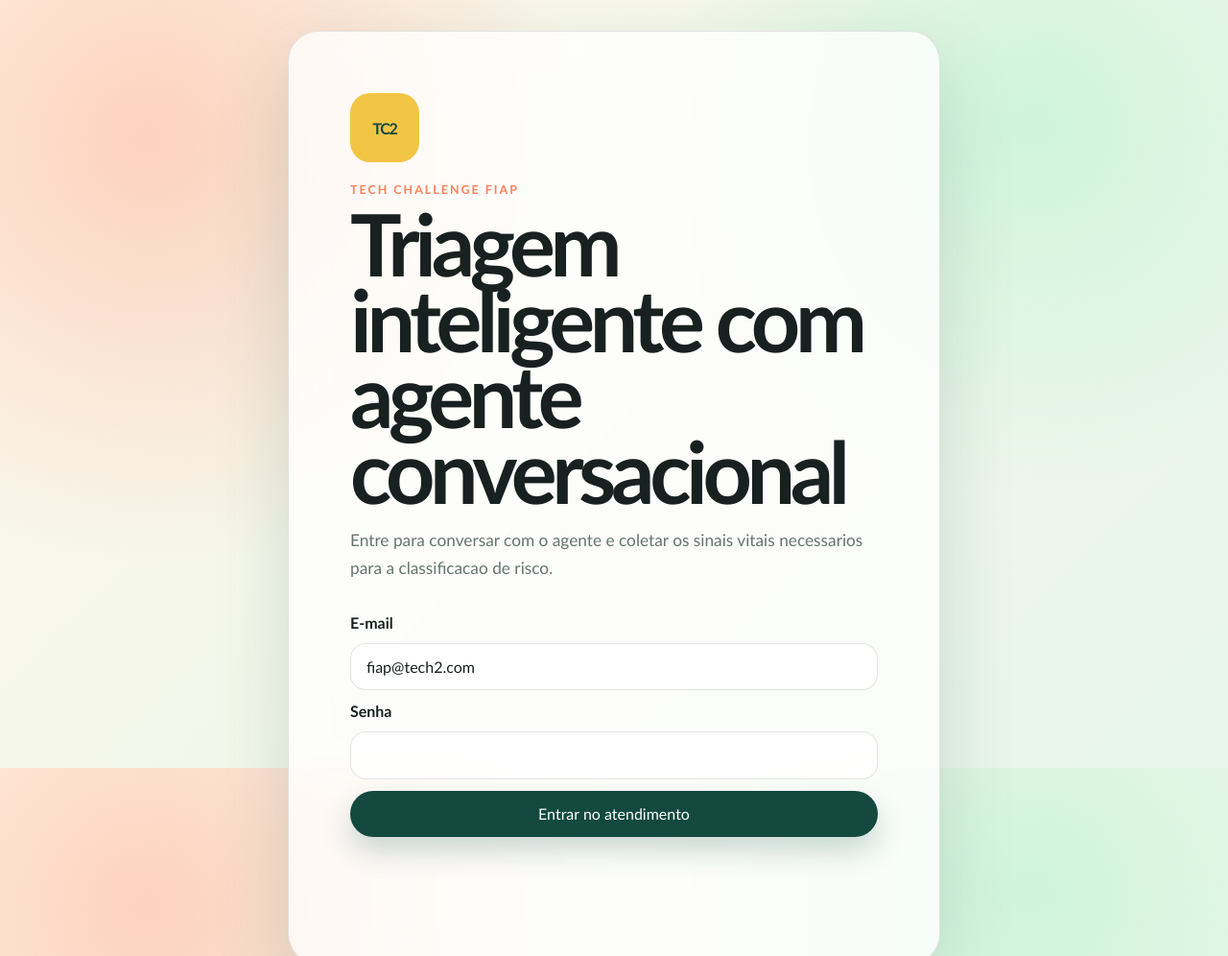
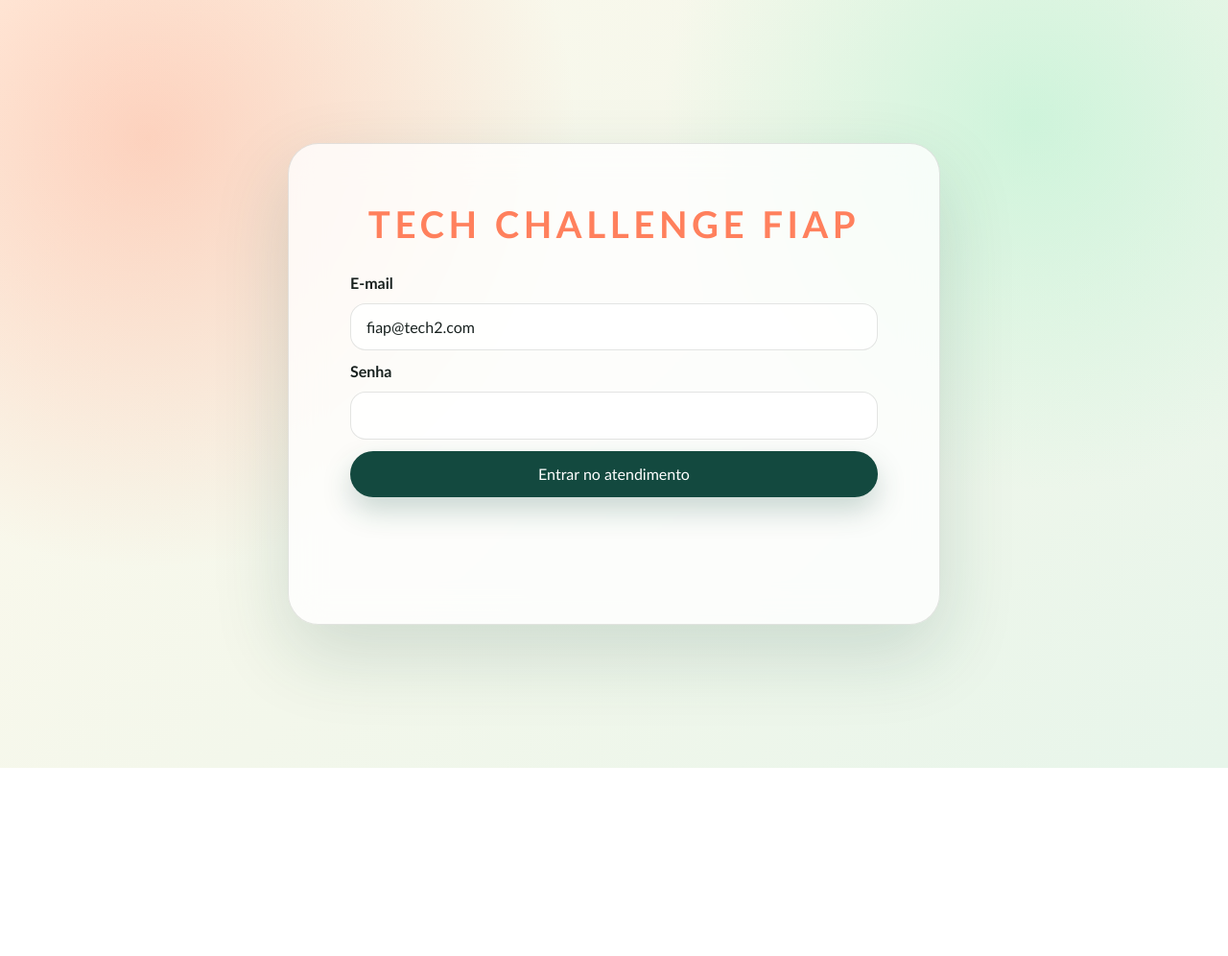
Before and after one commit to mikaelkanzaki-git/tech_challenge_fiap_2, a plain HTML site: page frontend/index.html in a window 1280 px wide. Shown: the top 996 px of the page at 96% size. After the commit the page ends 800 px from the top, so only its background shows below. Drawn offline with Linux system fonts and the light colour scheme.

Commit message:
simplify login screen copy

```diff
--- a/frontend/index.html
+++ b/frontend/index.html
@@ -8,13 +8,8 @@
   </head>
   <body>
     <main class="shell">
-      <section class="login-card" aria-labelledby="login-title">
-        <div class="brand-mark">TC2</div>
-        <p class="eyebrow">Tech Challenge FIAP</p>
-        <h1 id="login-title">Triagem inteligente com agente conversacional</h1>
-        <p class="lead">
-          Entre para conversar com o agente e coletar os sinais vitais necessarios para a classificacao de risco.
-        </p>
+      <section class="login-card" aria-labelledby="login-brand">
+        <h1 id="login-brand" class="login-brand">Tech Challenge FIAP</h1>
 
         <form id="login-form" class="form-panel">
           <label for="username">E-mail</label>
--- a/frontend/styles.css
+++ b/frontend/styles.css
@@ -90,17 +90,14 @@ input {
   padding: clamp(2rem, 5vw, 4rem);
 }
 
-.brand-mark {
-  display: grid;
-  width: 4.5rem;
-  height: 4.5rem;
-  place-items: center;
-  border-radius: 1.3rem;
-  margin-bottom: 1.3rem;
-  color: var(--forest);
-  background: var(--gold);
-  font-weight: 900;
-  letter-spacing: -0.08em;
+.login-brand {
+  max-width: none;
+  color: var(--coral);
+  font-size: clamp(1.45rem, 4vw, 2.4rem);
+  line-height: 1;
+  text-align: center;
+  letter-spacing: 0.12em;
+  text-transform: uppercase;
 }
 
 .eyebrow {
```
Also changed, not shown: 1 other file.
